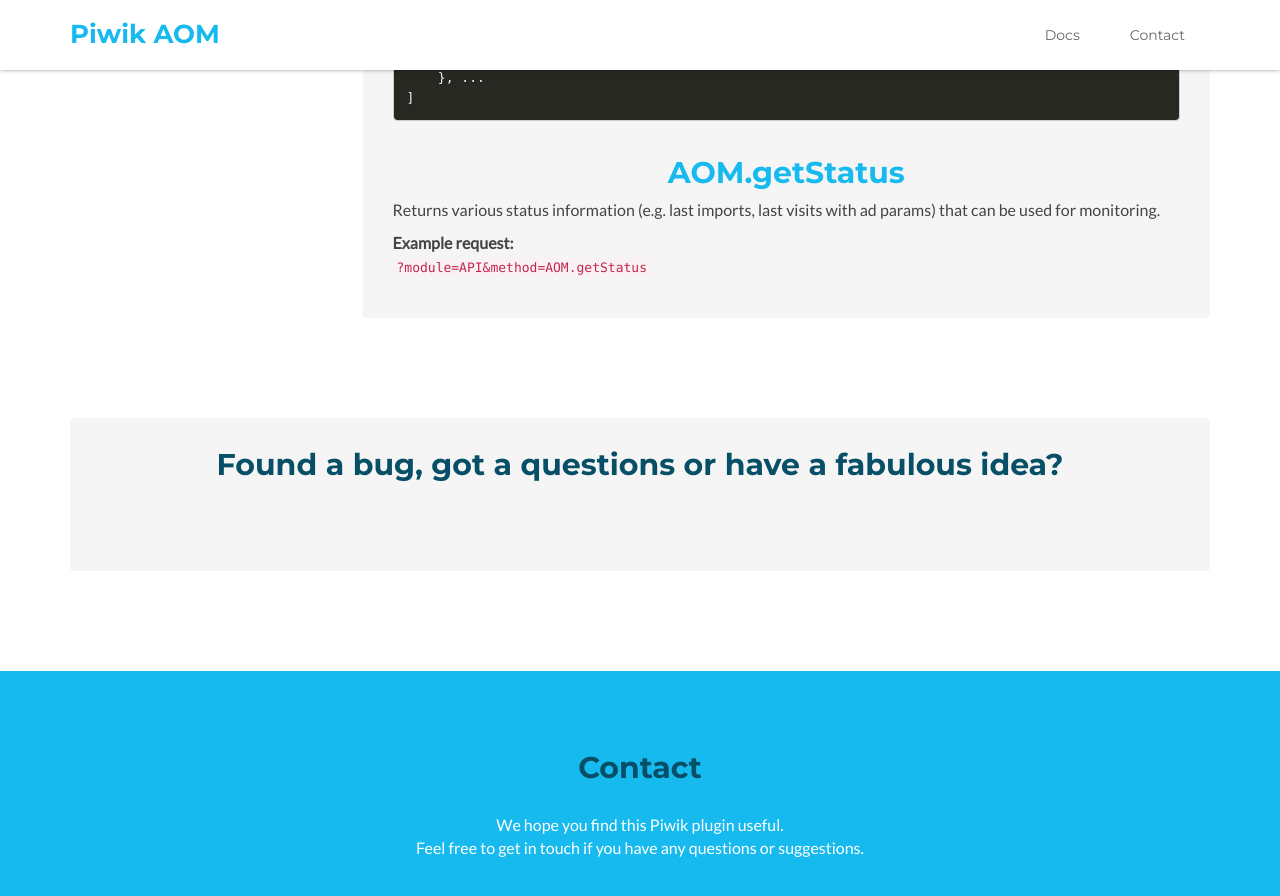
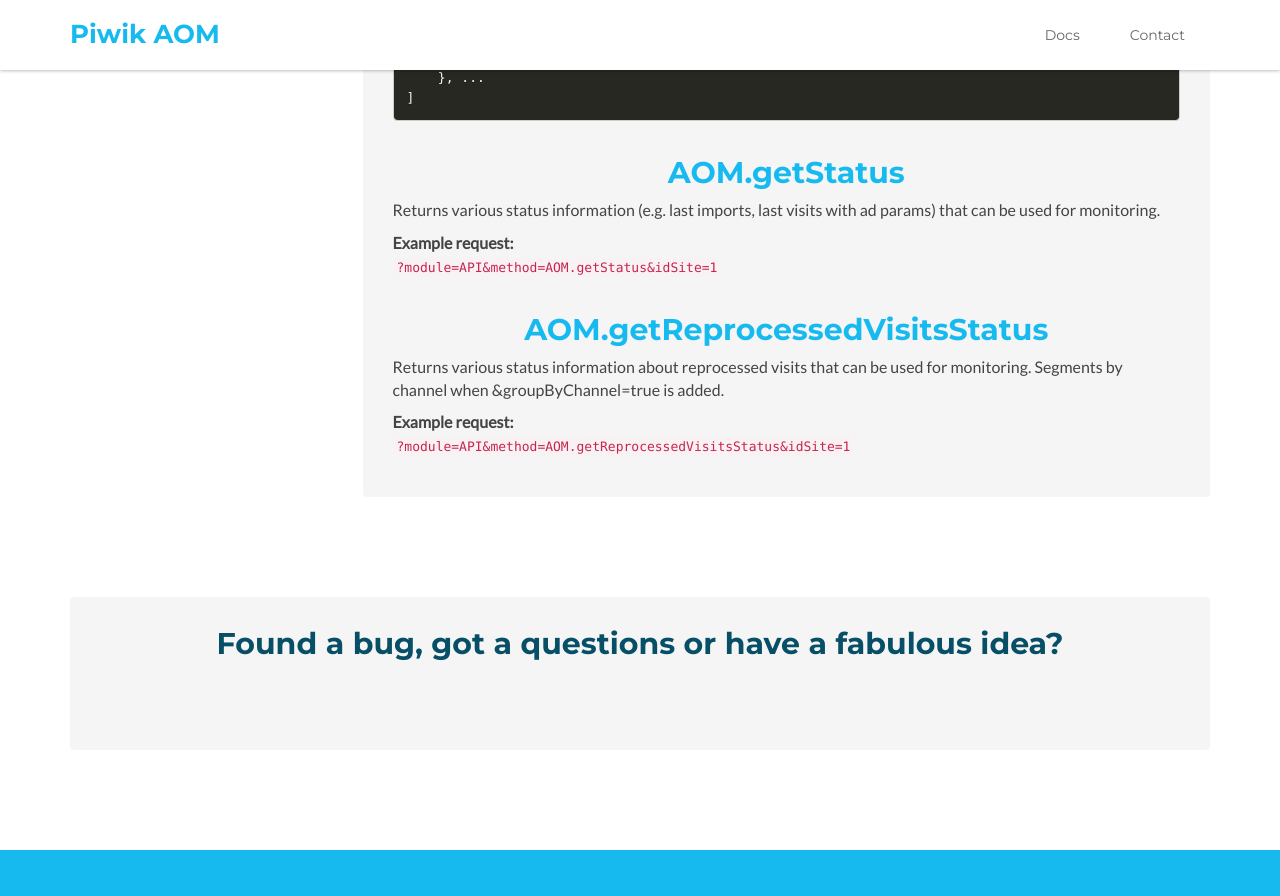
Before and after one commit to finanzcheck/AOM, a Jekyll site: the page built from api.html, in a window 1280 px wide and 900 px high, scrolled down 4119 px. Shown: the top 896 px of the window. Built offline with Jekyll 4.4.1, drawn with Linux system fonts in a browser that asks for light colours; comment, search, counter and statistics services are not loaded.

Commit message:
Updates docs about AOM.getStatus and adds AOM.getReprocessedVisitsStatus

```diff
--- a/api.html
+++ b/api.html
@@ -213,4 +213,12 @@ title: Piwik AOM Plugin Documentation - API
     monitoring.</p>
 
 <p><strong>Example request:</strong><br/>
-    <code>?module=API&amp;method=AOM.getStatus</code></p>
+    <code>?module=API&amp;method=AOM.getStatus&idSite=1</code></p>
+
+
+<h2 class="sub-title text-center">AOM.getReprocessedVisitsStatus</h2>
+<p>Returns various status information about reprocessed visits that can be used for monitoring. Segments by channel when
+    &groupByChannel=true is added.</p>
+
+<p><strong>Example request:</strong><br/>
+    <code>?module=API&amp;method=AOM.getReprocessedVisitsStatus&idSite=1</code></p>
--- a/quality-assurance-monitoring.html
+++ b/quality-assurance-monitoring.html
@@ -32,6 +32,12 @@ title: Piwik AOM Plugin Documentation - Quality assurance and monitoring
     <li>that the marketing data imports are working and</li>
     <li>that the matching of visits and marketing data is working.</li>
 </ul>
+<p>The <a href="api.html">API endpoint AOM.getReprocessedVisitsStatus</a> enables you to easily validate
+<ul>
+    <li>the reprocessed visits data overall,</li>
+    <li>the reprocessed visits data overall (by appending &groupByChannel=true),</li>
+    <li>the marketing costs (per platform) when comparing to the the platform data (manually).</li>
+</ul>
 
 <h3 class="sub-title text-center">Monitoring database contents</h3>
 <p>...</p>
```
